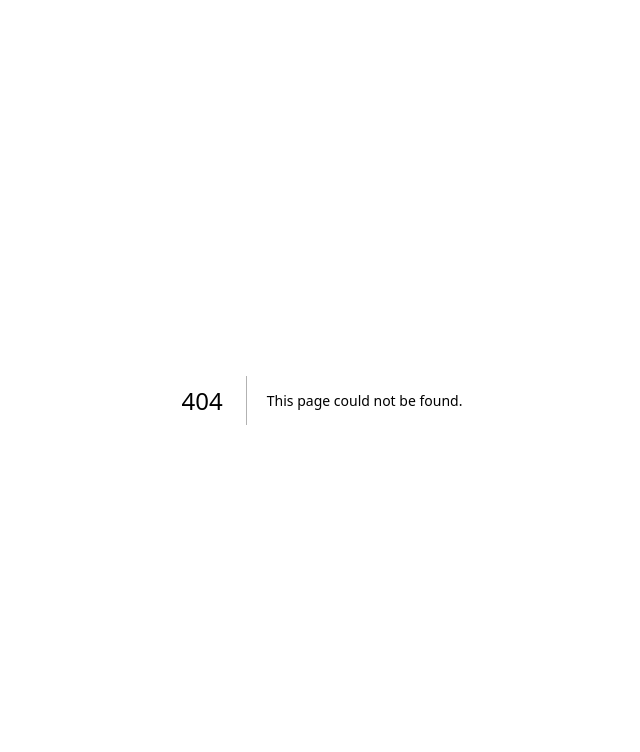
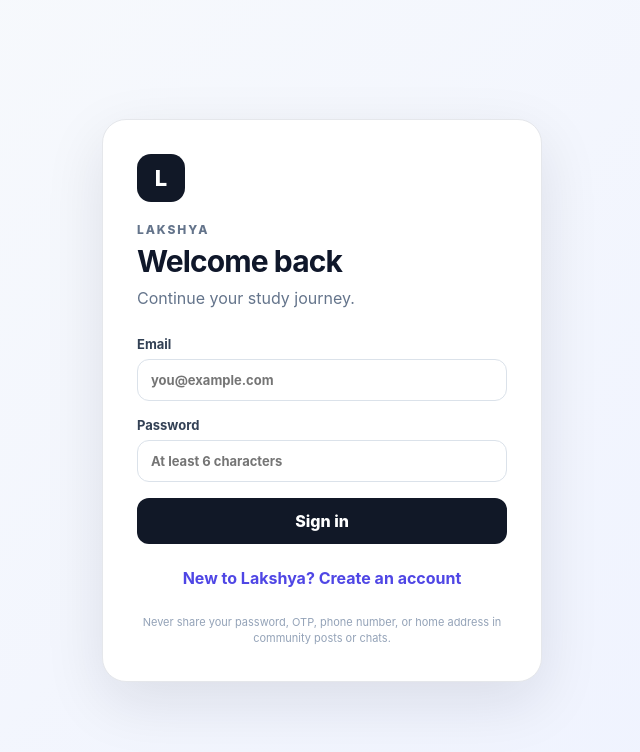
Before and after one commit to kuldeepvermas6364-oss/Lakshya, a Next.js app: page /auth in a window 1280 px wide. Before the commit this address had no page. Shown: the top 752 px of the page, without its empty margins (318-958 px from the left). Built offline with nearby package versions, Linux system fonts and the light colour scheme; no server answers.

Commit message:
feat: add Lakshya authentication page

```diff
--- /dev/null
+++ b/app/auth/page.tsx
@@ -0,0 +1,86 @@
+"use client";
+
+import { FormEvent, useState } from "react";
+import { useRouter } from "next/navigation";
+import { loginUser, registerUser } from "../../lib/auth";
+
+export default function AuthPage() {
+  const router = useRouter();
+  const [mode, setMode] = useState<"login" | "register">("login");
+  const [name, setName] = useState("");
+  const [email, setEmail] = useState("");
+  const [password, setPassword] = useState("");
+  const [busy, setBusy] = useState(false);
+  const [error, setError] = useState("");
+
+  async function handleSubmit(event: FormEvent<HTMLFormElement>) {
+    event.preventDefault();
+    setError("");
+    if (password.length < 6) {
+      setError("Password must be at least 6 characters.");
+      return;
+    }
+    if (mode === "register" && !name.trim()) {
+      setError("Please enter your name.");
+      return;
+    }
+    setBusy(true);
+    try {
+      if (mode === "register") await registerUser(name, email, password);
+      else await loginUser(email, password);
+      router.push("/");
+    } catch (err) {
+      const code = err instanceof Error ? err.message : "Authentication failed.";
+      setError(code.replace("Firebase: ", "").replace(/\s*\(auth\/[^)]+\)\.?$/, ""));
+    } finally {
+      setBusy(false);
+    }
+  }
+
+  return (
+    <main className="auth-page">
+      <section className="auth-card" aria-labelledby="auth-title">
+        <a className="auth-brand" href="/" aria-label="Lakshya home">L</a>
+        <p className="eyebrow">LAKSHYA</p>
+        <h1 id="auth-title">{mode === "login" ? "Welcome back" : "Create your Lakshya account"}</h1>
+        <p className="auth-subtitle">{mode === "login" ? "Continue your study journey." : "Build your study profile and stay on track."}</p>
+
+        <form onSubmit={handleSubmit} className="auth-form">
+          {mode === "register" && (
+            <label>
+              Name
+              <input value={name} onChange={(e) => setName(e.target.value)} placeholder="Your name" autoComplete="name" required />
+            </label>
+          )}
+          <label>
+            Email
+            <input value={email} onChange={(e) => setEmail(e.target.value)} type="email" placeholder="you@example.com" autoComplete="email" required />
+          </label>
+          <label>
+            Password
+            <input value={password} onChange={(e) => setPassword(e.target.value)} type="password" placeholder="At least 6 characters" autoComplete={mode === "login" ? "current-password" : "new-password"} required minLength={6} />
+          </label>
+          {error && <p className="auth-error" role="alert">{error}</p>}
+          <button className="auth-submit" disabled={busy} type="submit">{busy ? "Please wait…" : mode === "login" ? "Sign in" : "Create account"}</button>
+        </form>
+
+        <button className="auth-switch" onClick={() => { setMode(mode === "login" ? "register" : "login"); setError(""); }}>
+          {mode === "login" ? "New to Lakshya? Create an account" : "Already have an account? Sign in"}
+        </button>
+        <p className="auth-note">Never share your password, OTP, phone number, or home address in community posts or chats.</p>
+      </section>
+
+      <style jsx>{`
+        .auth-page{min-height:100vh;display:grid;place-items:center;padding:24px;background:linear-gradient(135deg,#f8fafc,#eef2ff)}
+        .auth-card{width:min(100%,440px);background:#fff;border:1px solid #e5e7eb;border-radius:24px;padding:34px;box-shadow:0 20px 60px rgba(15,23,42,.10)}
+        .auth-brand{display:grid;place-items:center;width:48px;height:48px;border-radius:14px;background:#111827;color:#fff;font-weight:800;font-size:22px;text-decoration:none;margin-bottom:20px}
+        .eyebrow{font-size:12px;font-weight:800;letter-spacing:.16em;color:#64748b;margin:0 0 8px}
+        h1{font-size:30px;line-height:1.1;margin:0;color:#0f172a;letter-spacing:-.03em}.auth-subtitle{color:#64748b;margin:10px 0 28px}
+        .auth-form{display:grid;gap:16px}.auth-form label{display:grid;gap:7px;font-size:13px;font-weight:700;color:#334155}.auth-form input{width:100%;box-sizing:border-box;border:1px solid #dbe2ea;border-radius:12px;padding:12px 13px;font:inherit;outline:none}.auth-form input:focus{border-color:#6366f1;box-shadow:0 0 0 3px rgba(99,102,241,.12)}
+        .auth-submit{border:0;border-radius:12px;padding:13px;background:#111827;color:#fff;font-weight:800;cursor:pointer}.auth-submit:disabled{opacity:.55;cursor:wait}.auth-error{margin:0;padding:10px 12px;border-radius:10px;background:#fef2f2;color:#b91c1c;font-size:13px}
+        .auth-switch{width:100%;margin-top:16px;border:0;background:transparent;color:#4f46e5;font-weight:700;cursor:pointer;padding:8px}.auth-note{font-size:11px;line-height:1.5;color:#94a3b8;text-align:center;margin:18px 0 0}
+        @media(max-width:520px){.auth-page{padding:14px}.auth-card{padding:26px 20px;border-radius:20px}h1{font-size:26px}}
+      `}</style>
+    </main>
+  );
+}
```
